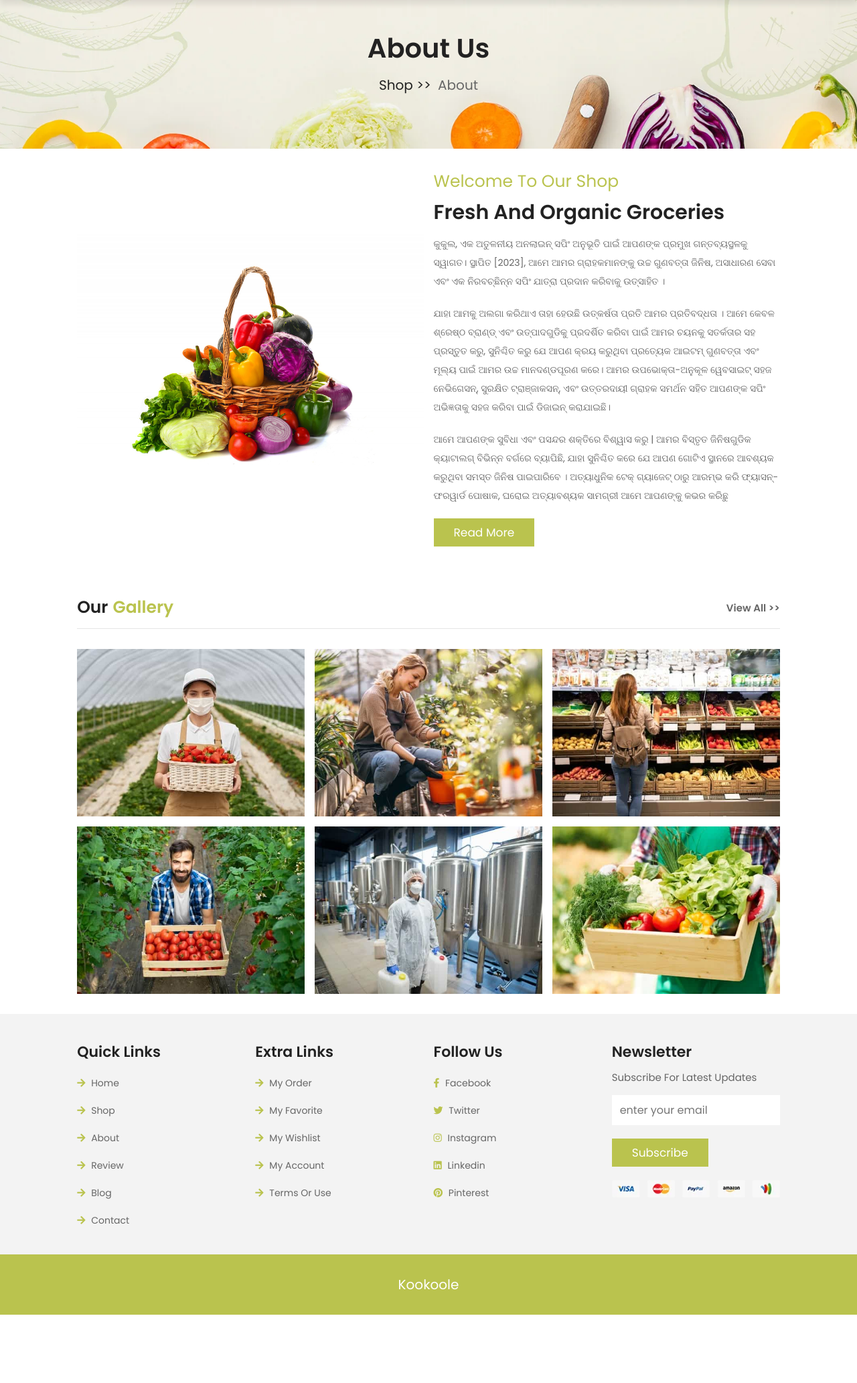
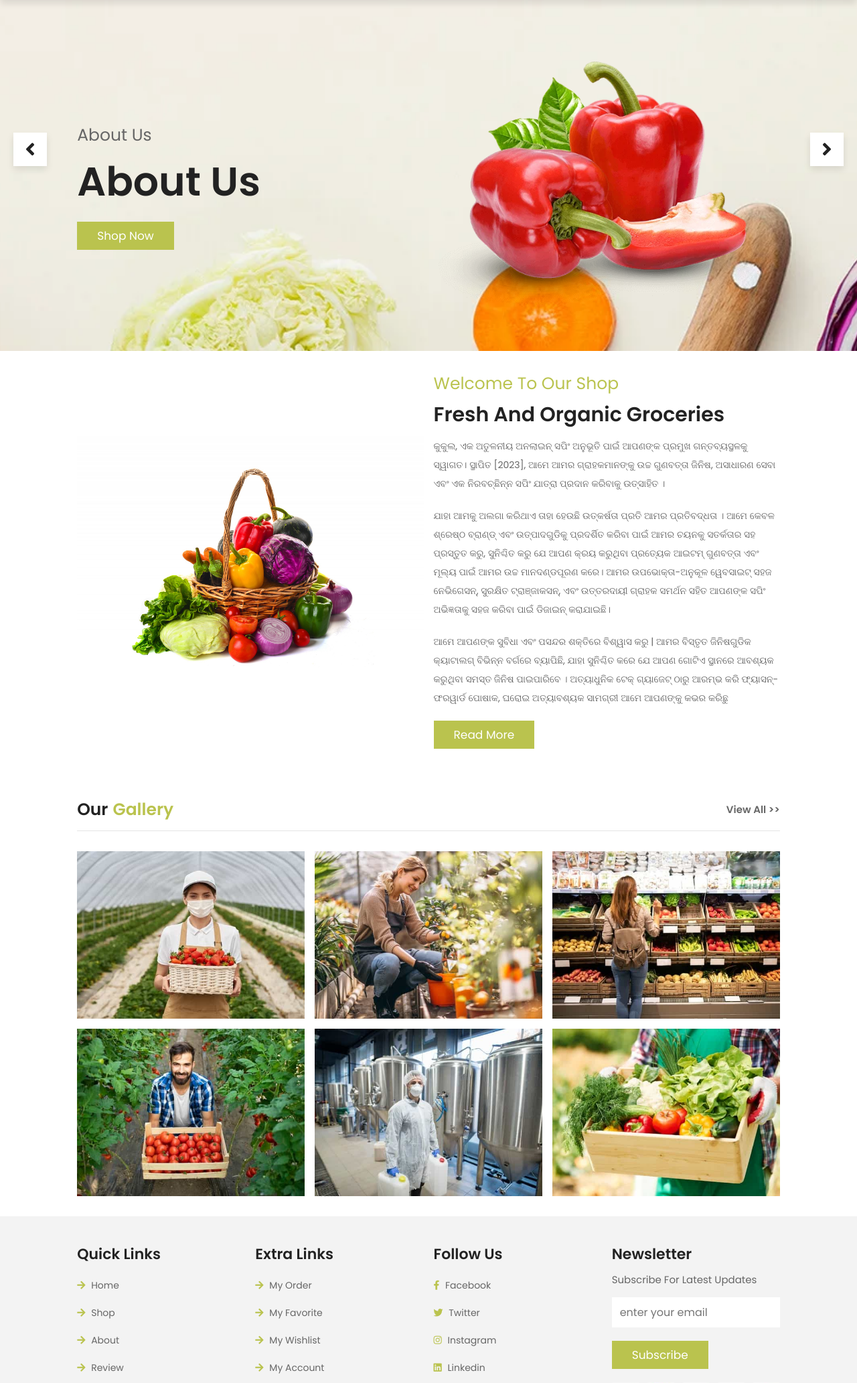
Before and after one commit to skpadhi45/kookoole3.0, a Django app: page /about/ in a window 1280 px wide. Shown: the part 78-2143 px from the top of the page at 67% size. Before the commit the page ends 2041 px from the top, so only its background shows below. Run offline with Django 4.2, Linux system fonts and the light colour scheme; parts of the project's set-up code (start-up, migrations or seed data) failed here and were passed over.

Commit message:
2nd commit
for deploy

```diff
--- a/kookoole/views.py
+++ b/kookoole/views.py
@@ -18,6 +18,7 @@ from kookooleShop.models import CategoriesRoot
 from kookooleShop.models import CustomerPin
 from kookooleShop.models import CustomerLogUp
 from kookooleShop.models import Order
+from kookooleShop.models import ContactUs
 from kookooleShop.middlewares.auth import auth_middleware
 from django.utils.decorators import method_decorator
 from django.core.paginator import Paginator
@@ -980,8 +981,15 @@ def Change_your_password(request):
         return render(request , "change_your_password.html" ,{'error': success_message})
 
 def Contact(request):
+    contact_dtls = ContactUs.objects.all()
+    for i in contact_dtls:
+      phone_no =i.phone
+      email=i.email
+      address=i.address
+      location=i.location
+    #print(phone_no)
 
-     return render(request,"contact.html")
+    return render(request,"contact.html",{'phone_no':phone_no ,'email':email ,'address':address ,'location':location})
 
 def about(request):
 
--- a/kookooleShop/admin.py
+++ b/kookooleShop/admin.py
@@ -6,6 +6,7 @@ from kookooleShop.models import Product
 from kookooleShop.models import CustomerPin
 from kookooleShop.models import CustomerLogUp
 from kookooleShop.models import Order
+from kookooleShop.models import ContactUs
 
 
 class AdminCategoriesRoot(admin.ModelAdmin):
@@ -29,6 +30,8 @@ class AdminCustomerLogUp(admin.ModelAdmin):
 class AdminOrder(admin.ModelAdmin):
    list_display=['cancelation','customer','product' ,'price','stock','quantity','qnty_price','time','address','phone','status']
    search_fields=['phone']
+class AdminContactUs(admin.ModelAdmin):
+   list_display=['email','phone','address','location']
 
 
 # Register your models here.
@@ -38,3 +41,4 @@ admin.site.register(Product ,AdminProduct)
 admin.site.register(CustomerLogUp ,AdminCustomerLogUp)
 admin.site.register(Order ,AdminOrder)
 admin.site.register(CustomerPin)
+admin.site.register(ContactUs ,AdminContactUs)
--- a/static/css/style.css
+++ b/static/css/style.css
@@ -380,7 +380,7 @@ section {
 
 .home {
   padding-top: 14rem;
-  background: url(../image/home-bg.jpg) no-repeat;
+  background: url(../image/heading-bg.jpg) no-repeat;
   background-size: cover;
   background-position: center;
   position: relative;
--- a/static/css/style.scss
+++ b/static/css/style.scss
@@ -346,7 +346,7 @@ section{
 
 .home{
   padding-top: 14rem;
-  background:url(../image/home-bg.jpg) no-repeat;
+  background:url(../image/heading-bg.jpg) no-repeat;
   background-size: cover;
   background-position: center;
   position: relative;
--- a/templates/about.html
+++ b/templates/about.html
@@ -42,66 +42,82 @@
         </form>
 
         <div class="shopping-cart">
-            <div class="box">
-                <i class="fas fa-times"></i>
-                <img src="image/cart-1.jpg" alt="">
-                <div class="content">
-                    <h3>organic food</h3>
-                    <span class="quantity">1</span>
-                    <span class="multiply">x</span>
-                    <span class="price">$18.99</span>
-                </div>
-            </div>
-            <div class="box">
-                <i class="fas fa-times"></i>
-                <img src="image/cart-2.jpg" alt="">
-                <div class="content">
-                    <h3>organic food</h3>
-                    <span class="quantity">1</span>
-                    <span class="multiply">x</span>
-                    <span class="price">$18.99</span>
-                </div>
-            </div>
-            <div class="box">
-                <i class="fas fa-times"></i>
-                <img src="image/cart-3.jpg" alt="">
-                <div class="content">
-                    <h3>organic food</h3>
-                    <span class="quantity">1</span>
-                    <span class="multiply">x</span>
-                    <span class="price">$18.99</span>
-                </div>
-            </div>
-            <h3 class="total"> total : <span>56.97</span> </h3>
-            <a href="#" class="btn">checkout cart</a>
+
+
+            <a href="/cart-in/" class="btn">Your cart</a>
+            <a href="/manage-orders/" class="btn">manage your order</a>
+            <a href="/orders-status/" class="btn">Your Oder status</a>
         </div>
 
-        <form action="" class="login-form">
+        <form action="/" method="POST" class="login-form">
+
+
+            {% csrf_token %}
+
+
+            {% if request.session.customer_id %}
+            <h3>log Out</h3>
+            <p>Log Out? <a href="/log-out/">click here</a></p>
+            {% else %}
             <h3>login form</h3>
-            <input type="email" placeholder="enter your email" class="box">
-            <input type="password" placeholder="enter your password" class="box">
-            <div class="remember">
-                <input type="checkbox" name="" id="remember-me">
-                <label for="remember-me">remember me</label>
-            </div>
-            <input type="submit" value="login now" class="btn">
+            <p>Log In ? <a href="/log-in/">click here</a></p>
             <p>forget password? <a href="#">click here</a></p>
-            <p>don't have an account? <a href="#">create one</a></p>
+            <p>don't have an account? <a href="/sign-up/">create one</a></p>
+            {% endif %}
         </form>
 
     </header>
 
     <!-- header section ends -->
 
-    <div class="heading">
-        <h1>about us</h1>
-        <p> <a href="/">shop >></a> about </p>
-    </div>
+    <section class="home">
+
+        <div class="slides-container">
+
+            <div class="slide active">
+                <div class="content">
+                    <span>about us</span>
+                    <h3>about us</h3>
+                    <a href="/#pro" class="btn">shop now</a>
+                </div>
+                <div class="image">
+                    <img src="/static/image/home-img-3.png" alt="">
+                </div>
+            </div>
+
+            <div class="slide">
+                <div class="content">
+                    <span>about us</span>
+                    <h3>about us</h3>
+                    <a href="/#pro" class="btn">shop now</a>
+                </div>
+                <div class="image">
+                    <img src="/static/image/home-img-1.png" alt="">
+                </div>
+            </div>
+
+            <div class="slide">
+                <div class="content">
+                    <span>about us</span>
+                    <h3>about us</h3>
+                    <a href="/#pro" class="btn">shop now</a>
+                </div>
+                <div class="image">
+                    <img src="/static/image/home-img-2.png" alt="">
+                </div>
+            </div>
+
+        </div>
+
+        <div id="next-slide" class="fas fa-angle-right" onclick="next()"></div>
+        <div id="prev-slide" class="fas fa-angle-left" onclick="next()"></div>
+
+    </section>
 
     <section class="about">
 
         <div class="image">
-            <img src="image/about-img.jpg" alt="">
+            <img src="/static/image/about-img.jpg" alt="">
         </div>
 
         <div class="content">
@@ -133,7 +149,7 @@
         <div class="box-container">
 
             <div class="box">
-                <img src="image/gallery-img-1.jpg" alt="">
+                <img src="/static/image/gallery-img-1.jpg" alt="">
                 <div class="icons">
                     <a href="#" class="fas fa-eye"></a>
                     <a href="#" class="fas fa-heart"></a>
@@ -142,7 +158,7 @@
             </div>
 
             <div class="box">
-                <img src="image/gallery-img-2.jpg" alt="">
+                <img src="/static/image/gallery-img-2.jpg" alt="">
                 <div class="icons">
                     <a href="#" class="fas fa-eye"></a>
                     <a href="#" class="fas fa-heart"></a>
@@ -151,7 +167,7 @@
             </div>
 
             <div class="box">
-                <img src="image/gallery-img-3.jpg" alt="">
+                <img src="/static/image/gallery-img-3.jpg" alt="">
                 <div class="icons">
                     <a href="#" class="fas fa-eye"></a>
                     <a href="#" class="fas fa-heart"></a>
@@ -160,7 +176,7 @@
             </div>
 
             <div class="box">
-                <img src="image/gallery-img-4.jpg" alt="">
+                <img src="/static/image/gallery-img-4.jpg" alt="">
                 <div class="icons">
                     <a href="#" class="fas fa-eye"></a>
                     <a href="#" class="fas fa-heart"></a>
@@ -169,7 +185,7 @@
             </div>
 
             <div class="box">
-                <img src="image/gallery-img-5.jpg" alt="">
+                <img src="/static/image/gallery-img-5.jpg" alt="">
                 <div class="icons">
                     <a href="#" class="fas fa-eye"></a>
                     <a href="#" class="fas fa-heart"></a>
@@ -178,7 +194,7 @@
             </div>
 
             <div class="box">
-                <img src="image/gallery-img-6.jpg" alt="">
+                <img src="/static/image/gallery-img-6.jpg" alt="">
                 <div class="icons">
                     <a href="#" class="fas fa-eye"></a>
                     <a href="#" class="fas fa-heart"></a>
--- a/templates/shop.html
+++ b/templates/shop.html
@@ -11,9 +11,7 @@
     <link rel="stylesheet" href="https://cdnjs.cloudflare.com/ajax/libs/font-awesome/5.15.4/css/all.min.css">
 
     <!-- custom css file link  -->
-    <link rel="stylesheet" href="/static/css/style.css">
-
-
+     <link rel="stylesheet" href="/static/css/style.css">
     <!--click back button brwoser page not back-->
     <script type="text/javascript">
         function preventBack() {
@@ -198,7 +196,7 @@
 
     <section class="category" id="subcategor">
 
-        <h1 class="title">selected <span>category</span>  <a href="/#pro">view all category>></a> </h1>
+        <h1 class="title">sub <span>category</span>  <a href="/#pro">view all category>></a> </h1>
 
         <div class="box-container" id="categor">
             {%for i in subcategories %}
```
Also changed, not shown: kookooleShop/models.py (+9 -0 lines), requirements.txt (added, +11 -0 lines), templates/contact.html (+70 -51 lines), db.sqlite3, kookooleShop/migrations/0043_contactus.py (added), kookooleShop/migrations/0044_delete_contactus.py (added), kookooleShop/migrations/0045_contactus.py (added).
